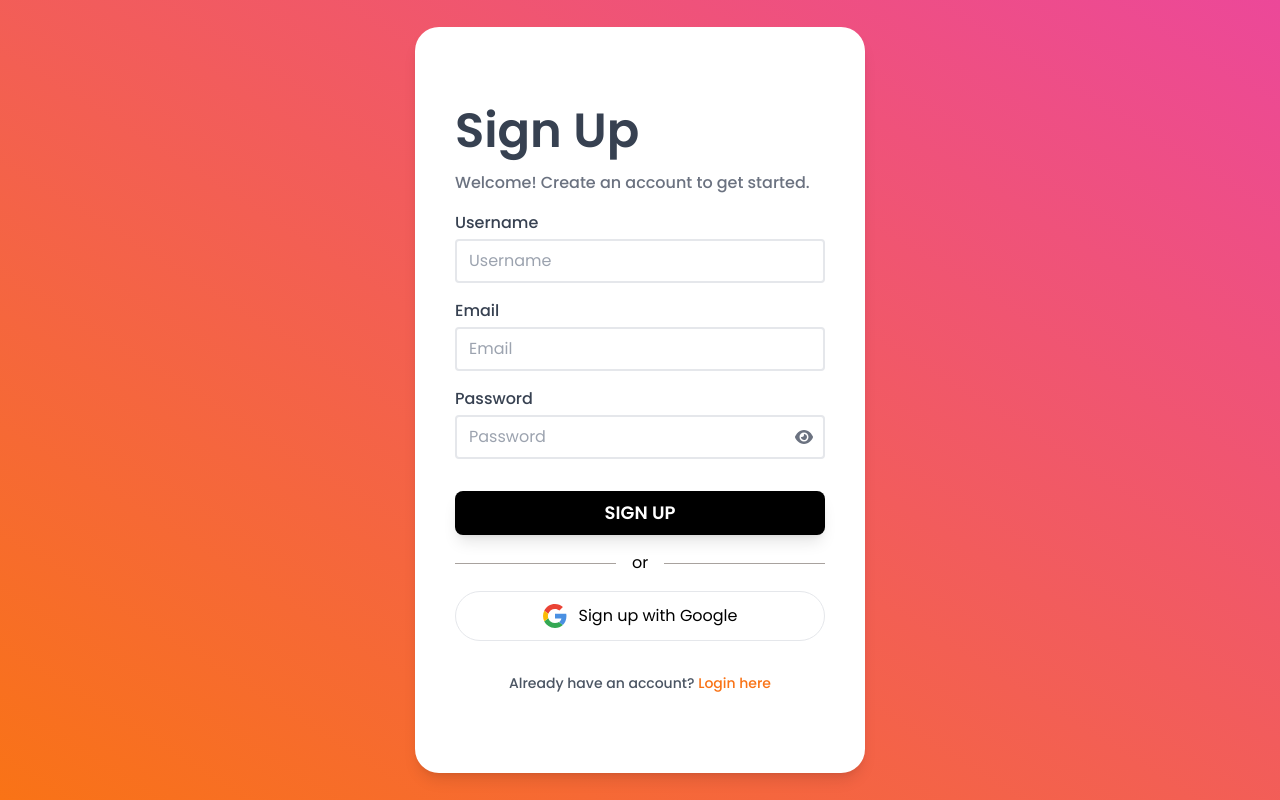
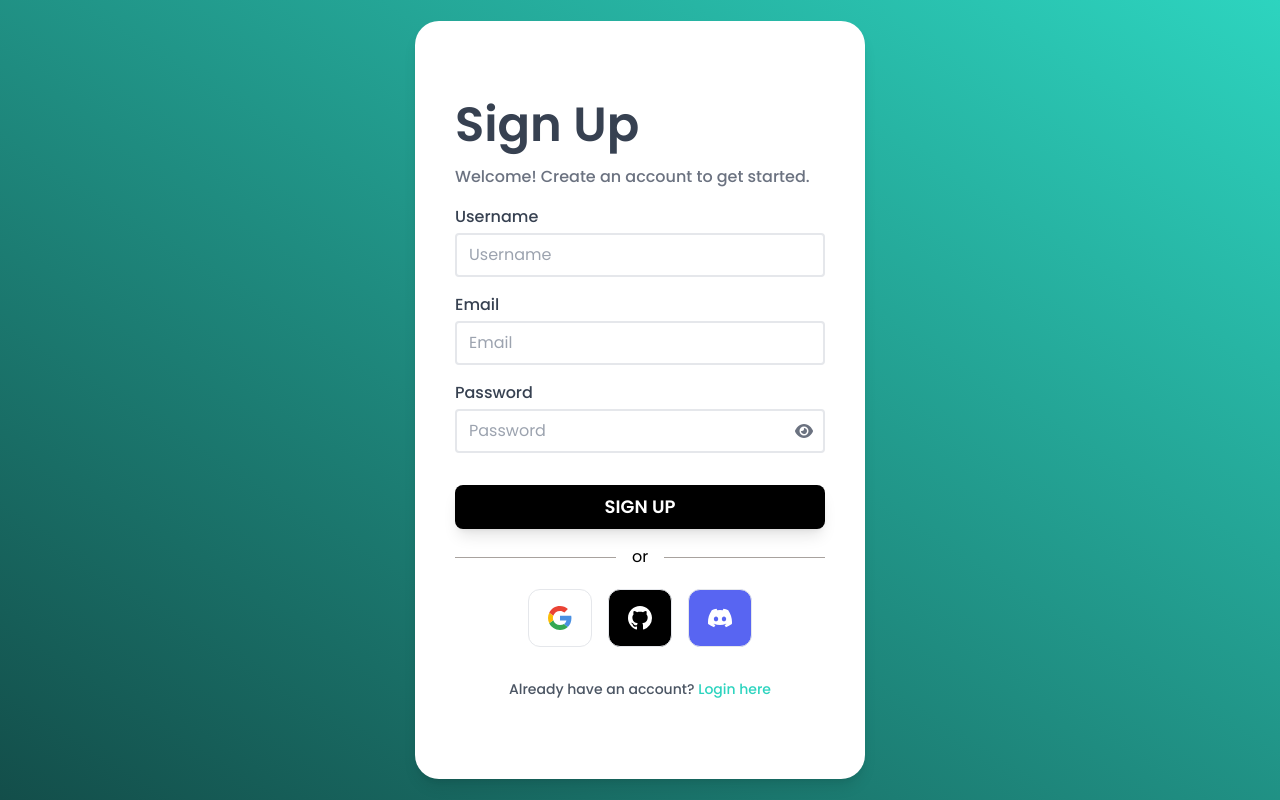
Before and after one commit to miguelSablan/CodeNook, a Next.js app: page /signup in a window 1280 px wide. Built offline with nearby package versions, Linux system fonts and the light colour scheme.

Commit message:
added auth buttons for sign up page

```diff
--- a/src/components/SignUpForm.tsx
+++ b/src/components/SignUpForm.tsx
@@ -18,6 +18,30 @@ const registerSchema = z.object({
 });
 
 type RegisterSchema = z.infer<typeof registerSchema>;
+
+const providers = [
+  {
+    name: "google",
+    color: "white",
+    bgColor: "bg-white",
+    icon: "/google.svg",
+    title: "Sign in with Google",
+  },
+  {
+    name: "github",
+    color: "white",
+    bgColor: "bg-black",
+    icon: "/github.svg",
+    title: "Sign in with Github",
+  },
+  {
+    name: "discord",
+    color: "white",
+    bgColor: "bg-[#5865F2]",
+    icon: "/discord.svg",
+    title: "Sign in with Discord",
+  },
+];
 
 const SignUpForm = () => {
   const router = useRouter();
@@ -59,7 +83,7 @@ const SignUpForm = () => {
   };
 
   return (
-    <div className="grid place-items-center h-screen bg-gradient-to-tr from-orange-500 to-pink-500">
+    <div className="grid place-items-center h-screen bg-gradient-to-tr from-teal-900 to-teal-400">
       <div className="bg-white px-5 md:px-10 py-20 shadow-lg rounded-3xl md:w-[450px]">
         <h1 className="text-5xl text-gray-700 font-semibold mb-4">Sign Up</h1>
         <p className="font-medium text-md text-gray-500 my-4">
@@ -139,17 +163,22 @@ const SignUpForm = () => {
             or
           </div>
 
-          <button
-            className="w-full border py-3 px-6 rounded-full flex justify-center items-center gap-3 active:scale-95 active:duration-75 transition-all hover:opacity-75"
-            onClick={() => signIn("google", { callbackUrl: "/dashboard" })}
-          >
-            <Image src="/google.svg" width={24} height={24} alt="Google Logo" />
-            Sign up with Google
-          </button>
+          <div className="flex justify-center gap-4 my-5">
+            {providers.map(({ name, bgColor, icon, title }, index) => (
+              <button
+                key={index}
+                className={`border w-16 p-4 rounded-xl flex justify-center items-center active:scale-95 active:duration-75 transition-all hover:opacity-75 ${bgColor}`}
+                onClick={() => signIn(name, { callbackUrl: "/dashboard" })}
+                title={title}
+              >
+                <Image src={icon} width={24} height={24} alt={`${name} Logo`} />
+              </button>
+            ))}
+          </div>
 
           <p className="text-center text-sm font-medium text-gray-600 mt-8">
             Already have an account?&nbsp;
-            <Link className="text-orange-500 hover:underline" href="/login">
+            <Link className="text-teal-400 hover:underline" href="/login">
               Login here
             </Link>
           </p>
```
